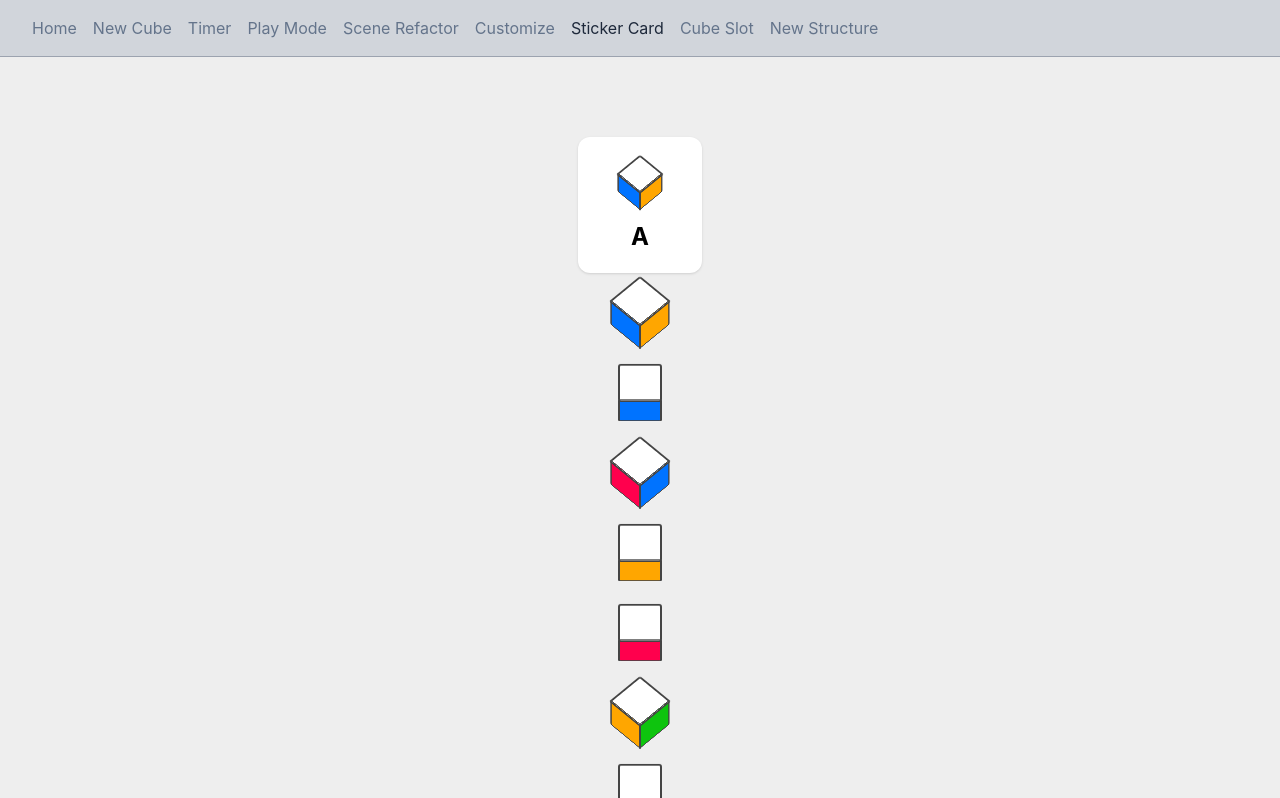
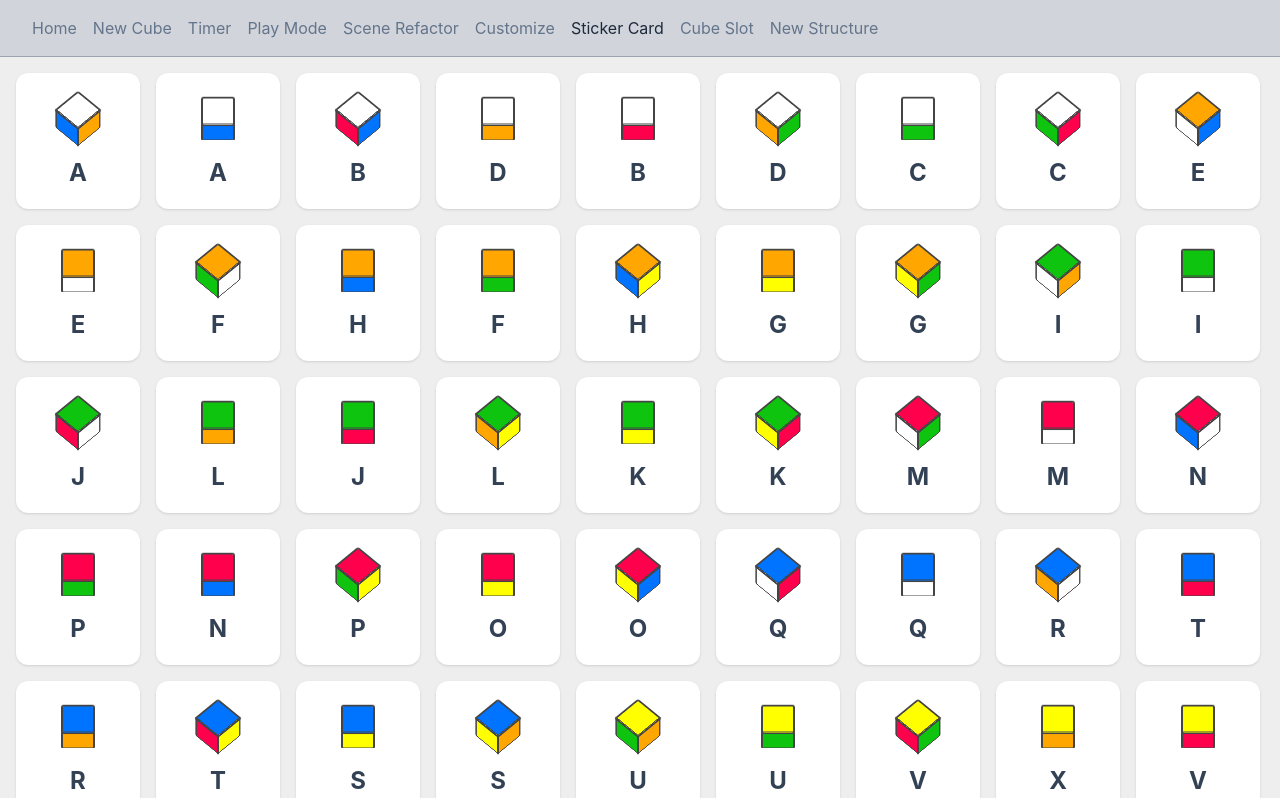
Before and after one commit to McHeisenburglar/rubiks-cube-3d-vite, a React (Vite) app: page /rubiks-cube-3d-vite/sticker-cards in a window 1280 px wide. Shown: the top 798 px of the page. Built offline with nearby package versions, Linux system fonts and the light colour scheme.

Commit message:
Add classes to StickerCard.

```diff
--- a/src/components/sticker-cards/Main.tsx
+++ b/src/components/sticker-cards/Main.tsx
@@ -5,17 +5,33 @@ interface IProps {}
 
 interface StickerCardProps {
 	sticker: ISticker
+	color?: 'red' | 'green' | 'default'
+	className?: React.ComponentProps<'div'>['className']
 }
 
-const StickerCard: React.FC<StickerCardProps> = ({ sticker }) => {
+const StickerCard: React.FC<StickerCardProps> = ({
+	sticker,
+	color,
+	className,
+}) => {
+	const colors = {
+		default: 'text-slate-700',
+		green: 'text-green-600',
+		red: 'text-red-600',
+	}
+
+	const textColor = !color ? colors.default : colors[color]
+
 	return (
-		<div className="text-center mt-20 block">
-			<div className="sticker-card py-4 px-8 bg-white inline-block rounded-xl shadow">
-				<CubePiece sticker={sticker} size={60} />
-				<h4 className="font-bold text-2xl mt-2">
-					{sticker.name.toUpperCase()}
-				</h4>
-			</div>
+		<div
+			className={`text-center sticker-card py-4 px-8 bg-white inline-block rounded-xl shadow ${
+				className || ''
+			}`}
+		>
+			<CubePiece sticker={sticker} size={60} />
+			<h4 className={`font-bold text-2xl mt-2 ${textColor}`}>
+				{sticker.name.toUpperCase()}
+			</h4>
 		</div>
 	)
 }
@@ -29,12 +45,11 @@ const Main: React.FC<IProps> = () => {
 
 	return (
 		<>
-			<StickerCard sticker={sticker} />
-			<>
+			<div className="flex p-4 gap-4 flex-wrap">
 				{cube.getStickersByType(['corner', 'edge']).map((s) => (
-					<CubePiece sticker={s} size={80} debug />
+					<StickerCard sticker={s} />
 				))}
-			</>
+			</div>
 		</>
 	)
 }
```
